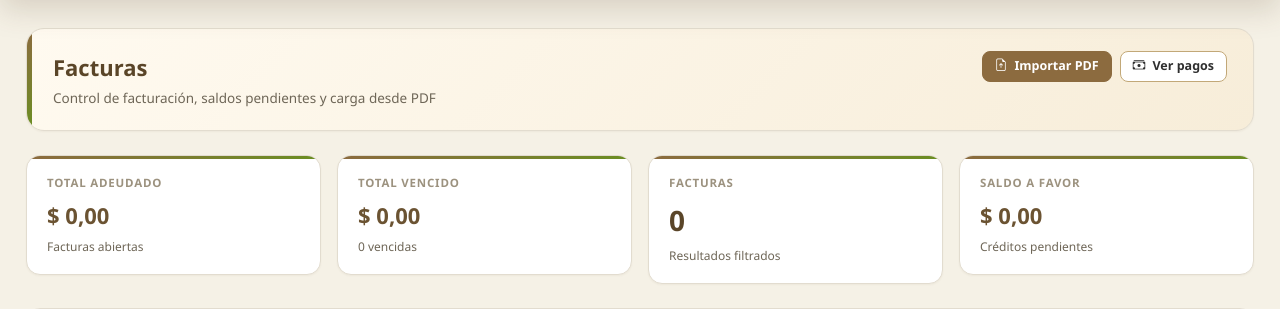
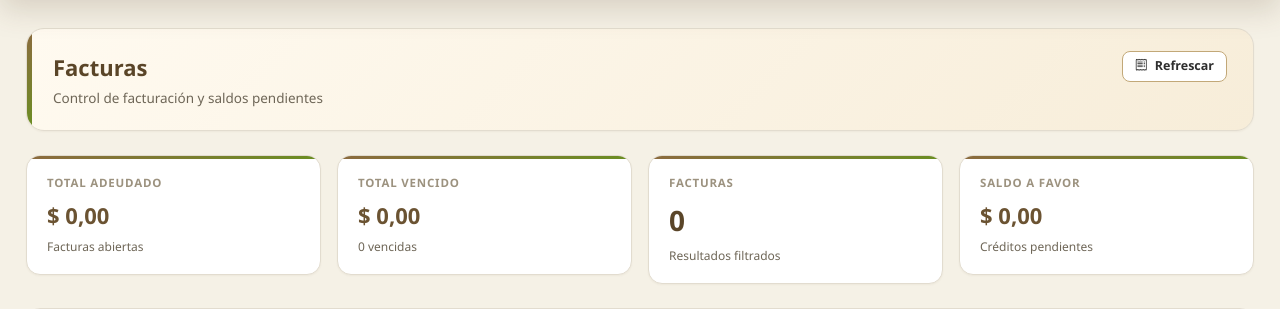
Before and after one commit to Fabiohernang/control-viajes-fusionado-ccc, a Flask app: page /facturas in a window 1280 px wide. Shown: the part 179-488 px from the top of the page. Run offline with Flask 3, Linux system fonts and the light colour scheme; the visitor is signed in with stand-in values (Sample User, id 1); some libraries are stand-ins or nearby versions.

Commit message:
Remove dead import and pagos endpoints from facturas

```diff
--- a/templates/facturas.html
+++ b/templates/facturas.html
@@ -6,14 +6,11 @@
 <div class="module-header mb-4">
   <div class="module-header-left">
     <div class="module-title">Facturas</div>
-    <div class="module-subtitle">Control de facturación, saldos pendientes y carga desde PDF</div>
+    <div class="module-subtitle">Control de facturación y saldos pendientes</div>
   </div>
   <div class="module-header-actions">
-    <a class="btn btn-sm btn-primary" href="{{ url_for('facturas.importar_factura_pdf') }}">
-      <i class="bi bi-file-earmark-arrow-up me-1"></i> Importar PDF
-    </a>
-    <a class="btn btn-sm btn-outline-secondary" href="{{ url_for('pagos.pagos') }}">
-      <i class="bi bi-cash-stack me-1"></i> Ver pagos
+    <a class="btn btn-sm btn-outline-secondary" href="{{ url_for('facturas.facturas') }}">
+      <i class="bi bi-receipt me-1"></i> Refrescar
     </a>
   </div>
 </div>
```
